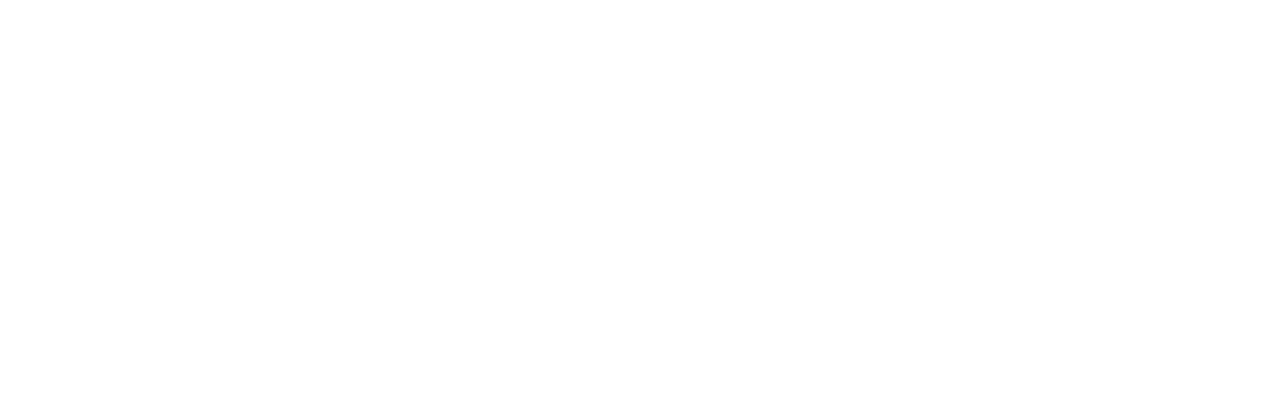
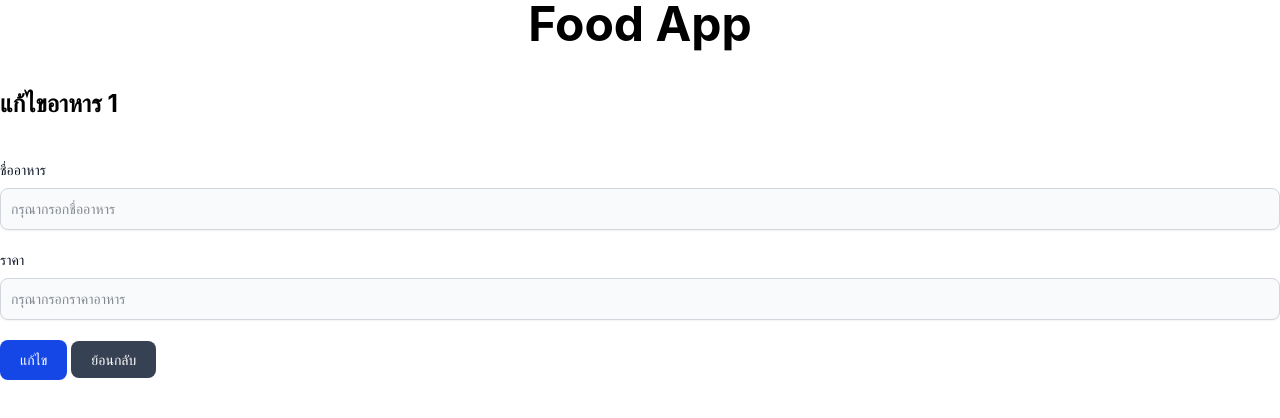
Before and after one commit to teebin2019/food-app, a React (Vite) app: page /edit/1 in a window 1280 px wide. Before the commit this address had no page. Shown: the top 418 px of the page. Built offline with nearby package versions, Linux system fonts and the light colour scheme.

Commit message:
update Edit

```diff
--- /dev/null
+++ b/src/Edit.tsx
@@ -0,0 +1,69 @@
+import { NavLink, useParams } from "react-router";
+
+function Edit() {
+  let params = useParams();
+  return (
+    <>
+      <div className="container mx-auto">
+        <div className="space-y-10">
+          <div>
+            <h1 className="text-5xl font-bold text-center">Food App</h1>
+          </div>
+
+          <div>
+            <p className="text-2xl font-bold ">แก้ไขอาหาร {params.id}</p>
+          </div>
+          <div>
+            <form className="max-w-full mx-auto">
+              <div className="mb-5">
+                <label
+                  htmlFor="text"
+                  className="block mb-2 text-sm font-medium text-gray-900 dark:text-white"
+                >
+                  ชื่ออาหาร
+                </label>
+                <input
+                  type="text"
+                  id="name"
+                  className="shadow-xs bg-gray-50 border border-gray-300 text-gray-900 text-sm rounded-lg focus:ring-blue-500 focus:border-blue-500 block w-full p-2.5 dark:bg-gray-700 dark:border-gray-600 dark:placeholder-gray-400 dark:text-white dark:focus:ring-blue-500 dark:focus:border-blue-500 dark:shadow-xs-light"
+                  placeholder="กรุณากรอกชื่ออาหาร"
+                  required
+                />
+              </div>
+              <div className="mb-5">
+                <label
+                  htmlFor="price"
+                  className="block mb-2 text-sm font-medium text-gray-900 dark:text-white"
+                >
+                  ราคา
+                </label>
+                <input
+                  type="number"
+                  id="price"
+                  className="shadow-xs bg-gray-50 border border-gray-300 text-gray-900 text-sm rounded-lg focus:ring-blue-500 focus:border-blue-500 block w-full p-2.5 dark:bg-gray-700 dark:border-gray-600 dark:placeholder-gray-400 dark:text-white dark:focus:ring-blue-500 dark:focus:border-blue-500 dark:shadow-xs-light"
+                  placeholder="กรุณากรอกราคาอาหาร"
+                  required
+                />
+              </div>
+              <button
+                type="submit"
+                className="text-white bg-blue-700 hover:bg-blue-800 focus:ring-4 focus:outline-none focus:ring-blue-300 font-medium rounded-lg text-sm px-5 py-2.5 text-center dark:bg-blue-600 dark:hover:bg-blue-700 dark:focus:ring-blue-800 mr-1"
+              >
+                แก้ไข
+              </button>
+              <NavLink
+                to="/"
+                className="text-white bg-gray-700 hover:bg-gray-800 focus:ring-4 focus:outline-none focus:ring-gray-300 font-medium rounded-lg text-sm px-5 py-2.5 text-center dark:bg-gray-600 dark:hover:bg-gray-700 dark:focus:ring-gray-800"
+                end
+              >
+                ย้อนกลับ
+              </NavLink>
+            </form>
+          </div>
+        </div>
+      </div>
+    </>
+  );
+}
+
+export default Edit;
--- a/src/main.tsx
+++ b/src/main.tsx
@@ -3,12 +3,14 @@
 import App from "./App.tsx";
 import { BrowserRouter, Route, Routes } from "react-router";
 import Create from "./Create.tsx";
+import Edit from "./Edit.tsx";
 
 createRoot(document.getElementById("root")!).render(
   <BrowserRouter>
     <Routes>
       <Route path="/" element={<App />} />
       <Route path="/add" element={<Create />} />
+      <Route path="/edit/:id" element={<Edit />} />
     </Routes>
   </BrowserRouter>,
 );
```
